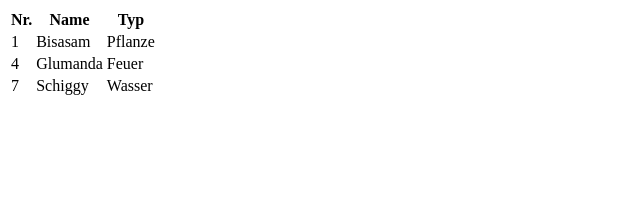
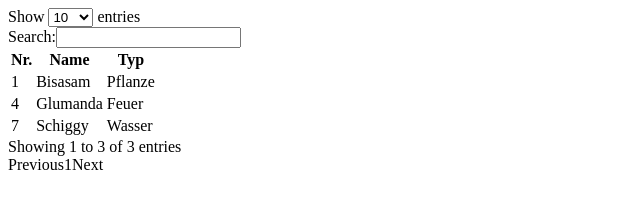
Before and after one commit to suchmaske/EWP-npm-Example, a website: page index.html in a window 1280 px wide. Shown: the whole page, without its empty margins (0-640 px from the left). Drawn offline with nearby package versions, Linux system fonts and the light colour scheme.

Commit message:
Improved Stylesheet link

```diff
--- a/index.html
+++ b/index.html
@@ -1,7 +1,7 @@
 <!doctype html>
 <html>
 <head>
-    <link rel="stylesheet" href="node_modules/datatables/media/jquery.dataTables.min.css">
+    <link rel="stylesheet" href="node_modules/datatables/media/css/jquery.dataTables.min.css">
 </head>
 <body>
 
@@ -35,6 +35,8 @@
 
     <!-- TODO: jquery und dataTables aus den node_modules einbinden -->
 
+    <script type="text/javascript" src="node_modules/jquery/dist/jquery.min.js"></script>
+    <script type="text/javascript" src="node_modules/datatables/media/js/jquery.dataTables.min.js"></script>
 
     <script src="js/my.js"></script>
 
```
